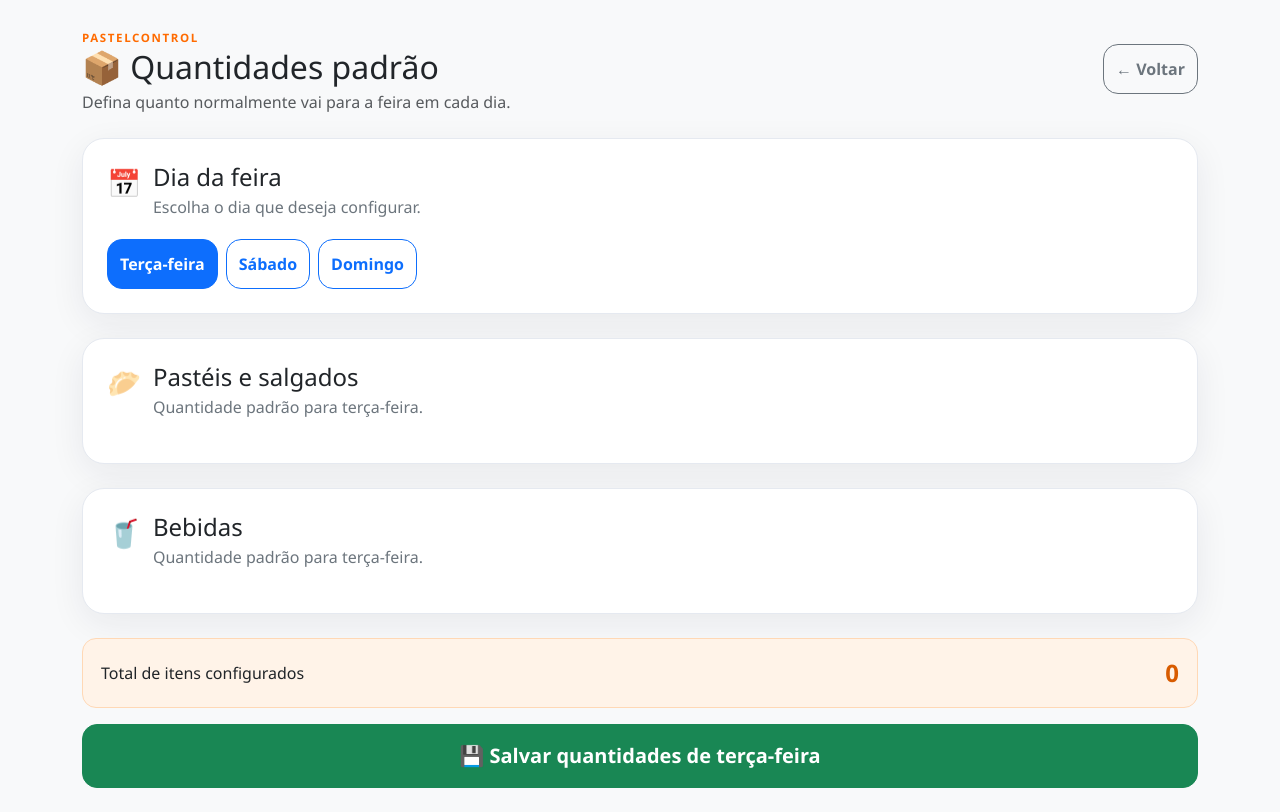
After one commit to thalves2004/pastelaria-app, a Flask app: page /quantidades-padrao in a window 1280 px wide. The commit adds this page. Run offline with Flask 3, Linux system fonts and the light colour scheme; a user stored in the database is signed in; data that the repository does not hold is empty; some libraries are stand-ins or nearby versions.

Commit message:
Adiciona quantidades padrao por dia da feira

```diff
--- a/app.py
+++ b/app.py
@@ -141,6 +141,41 @@ def dashboard():
                            caixa_aberto=caixa_aberto)
 
 
+@app.route("/quantidades-padrao", methods=["GET", "POST"])
+def quantidades_padrao():
+    if not autenticado() or not admin():
+        return redirect("/dashboard")
+
+    dias_validos = ["terca", "sabado", "domingo"]
+    dia = (request.values.get("dia") or "terca").lower()
+    if dia not in dias_validos:
+        dia = "terca"
+
+    conn = conectar(); cursor = conn.cursor()
+    cursor.execute("SELECT id,nome,categoria FROM produtos ORDER BY categoria,nome")
+    produtos = ordenar_produtos(cursor.fetchall(), 1)
+
+    if request.method == "POST":
+        for produto in produtos:
+            quantidade = inteiro(f"produto_{produto[0]}")
+            cursor.execute("""
+                INSERT INTO quantidades_padrao (dia_semana, produto_id, quantidade)
+                VALUES (%s,%s,%s)
+                ON CONFLICT (dia_semana, produto_id)
+                DO UPDATE SET quantidade=EXCLUDED.quantidade
+            """, (dia, produto[0], quantidade))
+        conn.commit()
+        cursor.close(); conn.close()
+        return redirect(f"/quantidades-padrao?dia={dia}&salvo=1")
+
+    cursor.execute("SELECT produto_id,quantidade FROM quantidades_padrao WHERE dia_semana=%s", (dia,))
+    quantidades = {produto_id: quantidade for produto_id, quantidade in cursor.fetchall()}
+    cursor.close(); conn.close()
+    return render_template("quantidades_padrao.html", dia=dia, quantidades=quantidades,
+                           pasteis=[p for p in produtos if p[2].lower() == "pastel"],
+                           bebidas=[p for p in produtos if p[2].lower() == "bebida"])
+
+
 @app.route("/abertura", methods=["GET", "POST"])
 def abertura():
     if not autenticado(): return redirect("/")
@@ -161,8 +196,13 @@ def abertura():
                            (controle_id, produto[0], inteiro(f"produto_{produto[0]}"), produto[3] or 0))
         conn.commit(); cursor.close(); conn.close()
         return redirect("/dashboard")
+    cursor.execute("SELECT dia_semana,produto_id,quantidade FROM quantidades_padrao")
+    padroes = {"terca": {}, "sabado": {}, "domingo": {}}
+    for dia_semana, produto_id, quantidade in cursor.fetchall():
+        if dia_semana in padroes:
+            padroes[dia_semana][str(produto_id)] = quantidade or 0
     cursor.close(); conn.close()
-    return render_template("abertura.html", produtos=produtos,
+    return render_template("abertura.html", produtos=produtos, padroes=padroes,
                            pasteis=[p for p in produtos if p[2].lower() == "pastel"],
                            bebidas=[p for p in produtos if p[2].lower() == "bebida"])
 
--- a/database.py
+++ b/database.py
@@ -174,6 +174,17 @@ def criar_banco():
         # Guarda o valor praticado no dia para que relatórios antigos não mudem quando o preço atual for alterado.
         cursor.execute("ALTER TABLE producao ADD COLUMN IF NOT EXISTS valor_unitario NUMERIC(12,2) DEFAULT 0")
 
+        # Quantidades padrão para os dias em que a feira funciona.
+        cursor.execute("""
+            CREATE TABLE IF NOT EXISTS quantidades_padrao (
+                id SERIAL PRIMARY KEY,
+                dia_semana VARCHAR(20) NOT NULL,
+                produto_id INTEGER NOT NULL REFERENCES produtos(id) ON DELETE CASCADE,
+                quantidade INTEGER NOT NULL DEFAULT 0,
+                UNIQUE (dia_semana, produto_id)
+            )
+        """)
+
         colunas_controle = {
             # Campos antigos mantidos para não perder relatórios anteriores.
             "troco_50": "NUMERIC(12,2) DEFAULT 0",
--- /dev/null
+++ b/templates/quantidades_padrao.html
@@ -0,0 +1,103 @@
+<!DOCTYPE html>
+<html lang="pt-br">
+<head>
+  <meta charset="UTF-8">
+  <meta name="viewport" content="width=device-width, initial-scale=1">
+  <meta name="theme-color" content="#ff6600">
+  <link rel="manifest" href="/static/manifest.json">
+  <title>Quantidades padrão - PastelControl</title>
+  <link href="https://cdn.jsdelivr.net/npm/bootstrap@5.3.3/dist/css/bootstrap.min.css" rel="stylesheet">
+  <link rel="stylesheet" href="/static/style.css">
+</head>
+<body class="bg-light">
+<div class="container py-4 abertura-page">
+  <div class="d-flex flex-wrap justify-content-between align-items-center gap-2 mb-4">
+    <div>
+      <span class="eyebrow">PASTELCONTROL</span>
+      <h2 class="mb-1">📦 Quantidades padrão</h2>
+      <p class="text-muted mb-0">Defina quanto normalmente vai para a feira em cada dia.</p>
+    </div>
+    <a href="/dashboard" class="btn btn-outline-secondary">← Voltar</a>
+  </div>
+
+  {% if request.args.get('salvo') %}
+  <div class="alert alert-success">Quantidades de {{ {'terca':'terça-feira','sabado':'sábado','domingo':'domingo'}[dia] }} salvas com sucesso.</div>
+  {% endif %}
+
+  <section class="app-card mb-4">
+    <div class="section-heading">
+      <div><span class="section-icon">📅</span><div><h4>Dia da feira</h4><p>Escolha o dia que deseja configurar.</p></div></div>
+    </div>
+    <div class="d-flex flex-wrap gap-2">
+      <a href="/quantidades-padrao?dia=terca" class="btn {{ 'btn-primary' if dia == 'terca' else 'btn-outline-primary' }}">Terça-feira</a>
+      <a href="/quantidades-padrao?dia=sabado" class="btn {{ 'btn-primary' if dia == 'sabado' else 'btn-outline-primary' }}">Sábado</a>
+      <a href="/quantidades-padrao?dia=domingo" class="btn {{ 'btn-primary' if dia == 'domingo' else 'btn-outline-primary' }}">Domingo</a>
+    </div>
+  </section>
+
+  <form method="POST">
+    <input type="hidden" name="dia" value="{{ dia }}">
+
+    <section class="app-card mb-4">
+      <div class="section-heading">
+        <div><span class="section-icon">🥟</span><div><h4>Pastéis e salgados</h4><p>Quantidade padrão para {{ {'terca':'terça-feira','sabado':'sábado','domingo':'domingo'}[dia] }}.</p></div></div>
+      </div>
+      <div class="opening-grid">
+        {% for produto in pasteis %}
+        <div class="opening-item">
+          <label for="produto_{{ produto[0] }}">{{ produto[1] }}</label>
+          <div class="quantity-control">
+            <button type="button" class="qty-btn" data-action="minus">−</button>
+            <input type="number" min="0" value="{{ quantidades.get(produto[0], 0) }}" name="produto_{{ produto[0] }}" id="produto_{{ produto[0] }}" class="form-control quantidade-produto">
+            <button type="button" class="qty-btn" data-action="plus">+</button>
+          </div>
+        </div>
+        {% endfor %}
+      </div>
+    </section>
+
+    <section class="app-card mb-4">
+      <div class="section-heading">
+        <div><span class="section-icon">🥤</span><div><h4>Bebidas</h4><p>Quantidade padrão para {{ {'terca':'terça-feira','sabado':'sábado','domingo':'domingo'}[dia] }}.</p></div></div>
+      </div>
+      <div class="opening-grid">
+        {% for produto in bebidas %}
+        <div class="opening-item">
+          <label for="produto_{{ produto[0] }}">{{ produto[1] }}</label>
+          <div class="quantity-control">
+            <button type="button" class="qty-btn" data-action="minus">−</button>
+            <input type="number" min="0" value="{{ quantidades.get(produto[0], 0) }}" name="produto_{{ produto[0] }}" id="produto_{{ produto[0] }}" class="form-control quantidade-produto">
+            <button type="button" class="qty-btn" data-action="plus">+</button>
+          </div>
+        </div>
+        {% endfor %}
+      </div>
+    </section>
+
+    <div class="opening-summary mb-3">
+      <span>Total de itens configurados</span>
+      <strong id="total-itens">0</strong>
+    </div>
+    <button class="btn btn-success btn-lg w-100 py-3" type="submit">💾 Salvar quantidades de {{ {'terca':'terça-feira','sabado':'sábado','domingo':'domingo'}[dia] }}</button>
+  </form>
+</div>
+<script>
+function atualizarTotal() {
+  const total = [...document.querySelectorAll('.quantidade-produto')].reduce((s, el) => s + Number(el.value || 0), 0);
+  document.getElementById('total-itens').textContent = total;
+}
+document.querySelectorAll('.quantity-control').forEach(controle => {
+  const input = controle.querySelector('input');
+  controle.querySelectorAll('.qty-btn').forEach(botao => {
+    botao.addEventListener('click', () => {
+      const atual = Number(input.value || 0);
+      input.value = botao.dataset.action === 'plus' ? atual + 1 : Math.max(0, atual - 1);
+      atualizarTotal();
+    });
+  });
+  input.addEventListener('input', atualizarTotal);
+});
+atualizarTotal();
+</script>
+</body>
+</html>
```
Also changed, not shown: templates/abertura.html (+55 -1 lines), templates/dashboard.html (+9 -0 lines).
